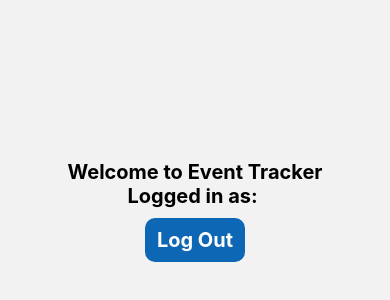
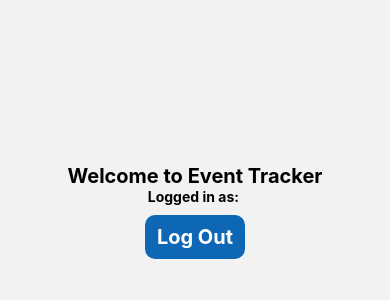
Before and after one commit to mudassir-rafiq-007/event-management-app, a React Native app: screen /Home in a window 390 px wide. Shown: the part 206-506 px from the top of the page. Built offline with nearby package versions, Linux system fonts and the light colour scheme; no server answers.

Commit message:
Comments added

```diff
--- a/components/Screens/HomeScreen/HomeScreen.tsx
+++ b/components/Screens/HomeScreen/HomeScreen.tsx
@@ -21,7 +21,7 @@ export default function HomeScreen(props: propstoHome) {
   return (
     <View style={styles.mainContainer}>
       <Text style={styles.text}>Welcome to Event Tracker</Text>
-      <Text style={styles.text}>Logged in as: {auth.currentUser?.email}</Text>
+      <Text style={styles.text2}>Logged in as: {auth.currentUser?.email}</Text>
       <FlatButton title="Log Out" onPressed={logOut}></FlatButton>
     </View>
   );
@@ -38,4 +38,8 @@ const styles = StyleSheet.create({
     fontSize: 20,
     fontWeight: "bold",
   },
+
+  text2: {
+    fontWeight: "bold",
+  },
 });
--- a/components/Screens/SignUpScreen/SignUp.tsx
+++ b/components/Screens/SignUpScreen/SignUp.tsx
@@ -35,6 +35,7 @@ const styles = StyleSheet.create({
   imageStyle: {
     height: '100%',
     width: '100%',
+    resizeMode: "contain"
   }
 
 });
```
